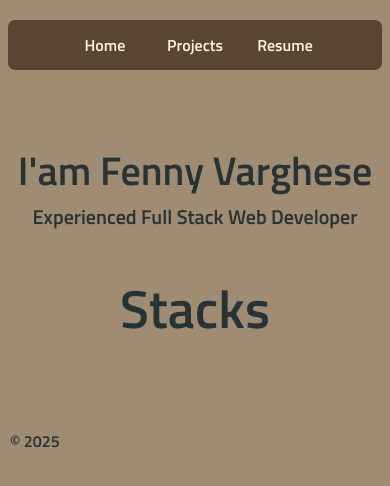
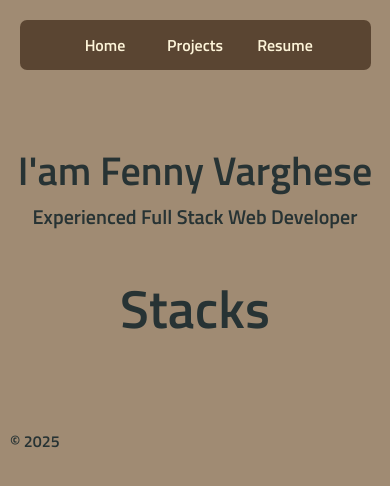
Before and after one commit to fenny7646/fenny, a plain HTML site: page index.html in a window 390 px wide. Drawn offline with nearby package versions, Linux system fonts and the light colour scheme; no server answers; a web font is replaced by a local one.

Commit message:
Fixed mobile view header

```diff
--- a/style/css/mediaquery.css
+++ b/style/css/mediaquery.css
@@ -1,5 +1,10 @@
 @media (max-width: 500px) {
+
     div.headercontainer h1 {
         font-size: 30pt;
     }
+
+    header.header-bar {
+        width: 90vw;
+    }
 }
```
